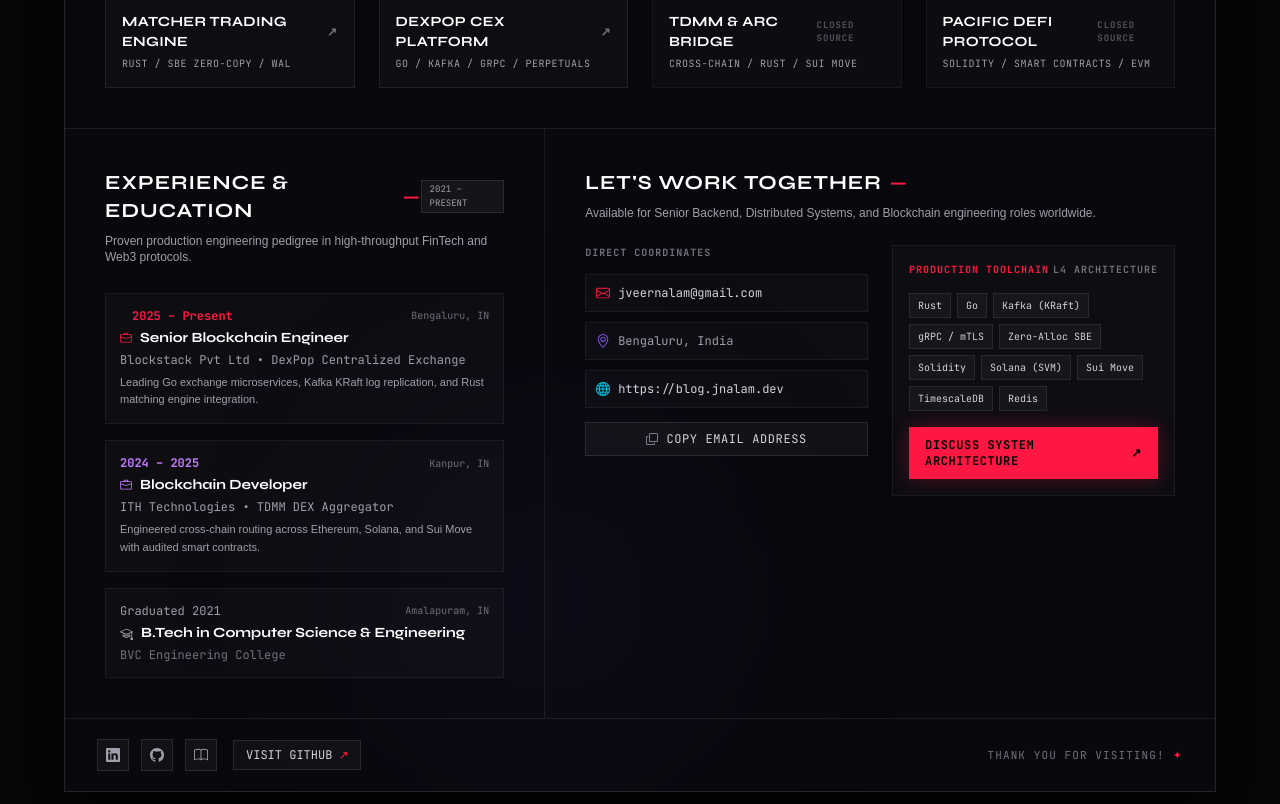
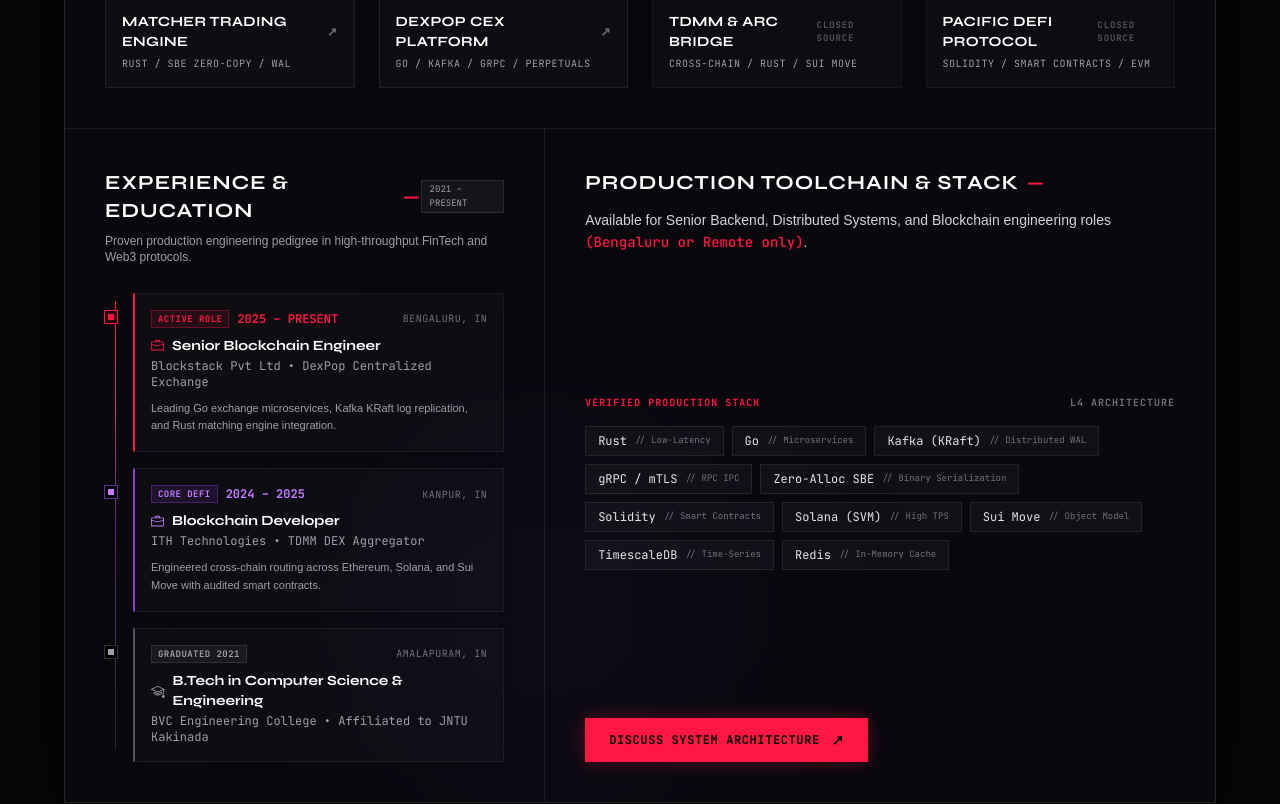
Before and after one commit to jveer634/jveer634, a React (Vite) app: page / in a window 1280 px wide. Shown: the part 1560-2364 px from the top of the page. Built offline with nearby package versions, Linux system fonts and the light colour scheme.

Commit message:
feat(dossier): streamline sections, add cyber-rail experience timeline, and route to /contact

```diff
--- a/src/components/ArchitecturalDossier.tsx
+++ b/src/components/ArchitecturalDossier.tsx
@@ -1,4 +1,5 @@
-import { useState, useEffect, useRef } from "react";
+import { useEffect, useRef } from "react";
+import { Link } from "react-router-dom";
 import gsap from "gsap";
 import { ScrollTrigger } from "gsap/ScrollTrigger";
 import {
@@ -6,30 +7,15 @@
     BsDiagram3,
     BsCpu,
     BsShieldCheck,
-    BsGithub,
-    BsLinkedin,
-    BsBook,
     BsBoxArrowUpRight,
-    BsEnvelope,
-    BsGeoAlt,
-    BsGlobe,
     BsBriefcase,
     BsMortarboard,
-    BsCopy,
-    BsCheck,
 } from "react-icons/bs";
 
 gsap.registerPlugin(ScrollTrigger);
 
 const ArchitecturalDossier = () => {
     const containerRef = useRef<HTMLElement>(null);
-    const [copied, setCopied] = useState(false);
-
-    const handleCopyEmail = () => {
-        navigator.clipboard.writeText("jveernalam@gmail.com");
-        setCopied(true);
-        setTimeout(() => setCopied(false), 2000);
-    };
 
     useEffect(() => {
         const ctx = gsap.context(() => {
@@ -165,8 +151,8 @@
                     <div className="lg:col-span-5 p-6 sm:p-8 md:p-10 flex flex-col justify-between space-y-6">
                         <div>
                             {/* Availability Badge - Hard Pointed */}
-                            <a
-                                href="#contact"
+                            <Link
+                                to="/contact"
                                 className="inline-flex items-center justify-between gap-4 px-4 py-2 rounded-none bg-white/[0.04] border border-white/10 hover:border-[#ff1744]/50 transition-colors group mb-6"
                             >
                                 <div>
@@ -180,7 +166,7 @@
                                 <span className="text-[#ff1744] font-bold text-sm group-hover:translate-x-0.5 group-hover:-translate-y-0.5 transition-transform">
                                     ↗
                                 </span>
-                            </a>
+                            </Link>
 
                             {/* Section Title */}
                             <h3 className="text-lg sm:text-xl font-bold font-syne uppercase tracking-wider text-white mb-3 flex items-center gap-2">
@@ -397,224 +383,171 @@
                             </p>
                         </div>
 
-                        {/* Experience Timeline Items - Hard Pointed */}
-                        <div className="space-y-4 pt-1">
-                            {/* Role 1 */}
-                            <div className="p-3.5 rounded-none bg-white/[0.02] border border-white/[0.06] hover:border-[#ff1744]/40 transition-colors space-y-1">
+                        {/* Experience Architectural Timeline: Connected Cyber Rail Design */}
+                        <div className="relative pl-6 sm:pl-7 space-y-4 pt-1 before:absolute before:left-2 sm:before:left-2.5 before:top-3 before:bottom-3 before:w-px before:bg-gradient-to-b before:from-[#ff1744] before:via-purple-500/50 before:to-zinc-800">
+                            {/* Role 1: Current Senior Role */}
+                            <div className="relative p-4 rounded-none bg-white/[0.02] border border-white/[0.06] border-l-2 border-l-[#ff1744] hover:bg-white/[0.04] transition-all space-y-2 group shadow-sm">
+                                {/* Beacon Node on the Rail */}
+                                <div className="absolute -left-[27px] sm:-left-[31px] top-4 w-3.5 h-3.5 rounded-none bg-black border border-[#ff1744] flex items-center justify-center">
+                                    <div className="w-1.5 h-1.5 rounded-none bg-[#ff1744] shadow-[0_0_8px_#ff1744] animate-pulse" />
+                                </div>
+
                                 <div className="flex items-center justify-between text-xs font-mono">
-                                    <span className="text-[#ff1744] font-bold flex items-center gap-1.5">
-                                        <span className="w-1.5 h-1.5 rounded-none bg-[#ff1744] animate-ping" />
-                                        2025 – Present
+                                    <span className="text-[#ff1744] font-bold flex items-center gap-2">
+                                        <span className="px-1.5 py-0.5 rounded-none bg-[#ff1744]/10 border border-[#ff1744]/30 text-[9px] uppercase tracking-wider">
+                                            ACTIVE ROLE
                                         </span>
-                                    <span className="text-zinc-500 text-[10px]">Bengaluru, IN</span>
+                                        <span>2025 – PRESENT</span>
+                                    </span>
+                                    <span className="text-zinc-500 text-[10px] uppercase font-mono tracking-wider">
+                                        BENGALURU, IN
+                                    </span>
                                 </div>
-                                <div className="text-sm font-syne font-bold text-white flex items-center gap-2">
-                                    <BsBriefcase size={12} className="text-[#ff1744]" />
+
+                                <div>
+                                    <div className="text-sm font-syne font-bold text-white flex items-center gap-2 group-hover:text-[#ff1744] transition-colors">
+                                        <BsBriefcase size={13} className="text-[#ff1744]" />
                                         <span>Senior Blockchain Engineer</span>
                                     </div>
-                                <div className="text-xs text-zinc-400 font-mono">
+                                    <div className="text-xs text-zinc-400 font-mono mt-0.5">
                                         Blockstack Pvt Ltd • DexPop Centralized Exchange
                                     </div>
+                                </div>
+
                                 <p className="text-[11px] text-zinc-400 font-light leading-relaxed pt-0.5">
                                     Leading Go exchange microservices, Kafka KRaft log replication,
                                     and Rust matching engine integration.
                                 </p>
                             </div>
 
-                            {/* Role 2 */}
-                            <div className="p-3.5 rounded-none bg-white/[0.02] border border-white/[0.06] hover:border-purple-500/40 transition-colors space-y-1">
+                            {/* Role 2: Previous Blockchain Developer */}
+                            <div className="relative p-4 rounded-none bg-white/[0.02] border border-white/[0.06] border-l-2 border-l-purple-500/80 hover:bg-white/[0.04] transition-all space-y-2 group shadow-sm">
+                                {/* Milestone Node on the Rail */}
+                                <div className="absolute -left-[27px] sm:-left-[31px] top-4 w-3.5 h-3.5 rounded-none bg-black border border-purple-500/60 flex items-center justify-center">
+                                    <div className="w-1.5 h-1.5 rounded-none bg-purple-400" />
+                                </div>
+
                                 <div className="flex items-center justify-between text-xs font-mono">
-                                    <span className="text-purple-400 font-bold">2024 – 2025</span>
-                                    <span className="text-zinc-500 text-[10px]">Kanpur, IN</span>
+                                    <span className="text-purple-400 font-bold flex items-center gap-2">
+                                        <span className="px-1.5 py-0.5 rounded-none bg-purple-500/10 border border-purple-500/30 text-[9px] uppercase tracking-wider">
+                                            CORE DEFI
+                                        </span>
+                                        <span>2024 – 2025</span>
+                                    </span>
+                                    <span className="text-zinc-500 text-[10px] uppercase font-mono tracking-wider">
+                                        KANPUR, IN
+                                    </span>
                                 </div>
-                                <div className="text-sm font-syne font-bold text-white flex items-center gap-2">
-                                    <BsBriefcase size={12} className="text-purple-400" />
+
+                                <div>
+                                    <div className="text-sm font-syne font-bold text-white flex items-center gap-2 group-hover:text-purple-400 transition-colors">
+                                        <BsBriefcase size={13} className="text-purple-400" />
                                         <span>Blockchain Developer</span>
                                     </div>
-                                <div className="text-xs text-zinc-400 font-mono">
+                                    <div className="text-xs text-zinc-400 font-mono mt-0.5">
                                         ITH Technologies • TDMM DEX Aggregator
                                     </div>
+                                </div>
+
                                 <p className="text-[11px] text-zinc-400 font-light leading-relaxed pt-0.5">
                                     Engineered cross-chain routing across Ethereum, Solana, and Sui
                                     Move with audited smart contracts.
                                 </p>
                             </div>
 
-                            {/* Degree */}
-                            <div className="p-3.5 rounded-none bg-white/[0.02] border border-white/[0.06] hover:border-zinc-700 transition-colors space-y-1">
+                            {/* Degree: Computer Science & Engineering */}
+                            <div className="relative p-4 rounded-none bg-white/[0.02] border border-white/[0.06] border-l-2 border-l-zinc-600 hover:bg-white/[0.04] transition-all space-y-2 group shadow-sm">
+                                {/* Academic Node on the Rail */}
+                                <div className="absolute -left-[27px] sm:-left-[31px] top-4 w-3.5 h-3.5 rounded-none bg-black border border-white/20 flex items-center justify-center">
+                                    <div className="w-1.5 h-1.5 rounded-none bg-zinc-400" />
+                                </div>
+
                                 <div className="flex items-center justify-between text-xs font-mono">
-                                    <span className="text-zinc-400">Graduated 2021</span>
-                                    <span className="text-zinc-500 text-[10px]">
-                                        Amalapuram, IN
+                                    <span className="text-zinc-400 font-bold flex items-center gap-2">
+                                        <span className="px-1.5 py-0.5 rounded-none bg-white/[0.05] border border-white/10 text-[9px] uppercase tracking-wider">
+                                            GRADUATED 2021
+                                        </span>
+                                    </span>
+                                    <span className="text-zinc-500 text-[10px] uppercase font-mono tracking-wider">
+                                        AMALAPURAM, IN
                                     </span>
                                 </div>
-                                <div className="text-sm font-syne font-bold text-white flex items-center gap-2">
-                                    <BsMortarboard size={13} className="text-zinc-400" />
+
+                                <div>
+                                    <div className="text-sm font-syne font-bold text-white flex items-center gap-2 group-hover:text-zinc-200 transition-colors">
+                                        <BsMortarboard size={14} className="text-zinc-400" />
                                         <span>B.Tech in Computer Science & Engineering</span>
                                     </div>
-                                <div className="text-xs text-zinc-500 font-mono">
-                                    BVC Engineering College
+                                    <div className="text-xs text-zinc-400 font-mono mt-0.5">
+                                        BVC Engineering College • Affiliated to JNTU Kakinada
+                                    </div>
                                 </div>
                             </div>
                         </div>
                     </div>
 
-                    {/* Right: Let's Work Together & Production Toolchain (Cols 6-12) */}
-                    <div
-                        id="contact"
-                        className="lg:col-span-7 p-6 sm:p-8 md:p-10 lg:border-l lg:border-white/[0.08] flex flex-col justify-start space-y-6 scroll-mt-24"
-                    >
-                        <div>
-                            <h3 className="text-lg sm:text-xl font-bold font-syne uppercase tracking-wider text-white mb-2 flex items-center gap-2">
-                                <span>LET'S WORK TOGETHER</span>
+                    {/* Right: Production Toolchain & Architectural Call to Action (Cols 6-12) */}
+                    <div className="lg:col-span-7 p-6 sm:p-8 md:p-10 lg:border-l lg:border-white/[0.08] flex flex-col justify-between space-y-6">
+                        <div className="space-y-3">
+                            <h3 className="text-lg sm:text-xl font-bold font-syne uppercase tracking-wider text-white flex items-center gap-2">
+                                <span>PRODUCTION TOOLCHAIN & STACK</span>
                                 <span className="text-[#ff1744]">—</span>
                             </h3>
-                            <p className="text-xs text-zinc-400 font-light">
+                            <p className="text-xs sm:text-sm text-zinc-300 font-light leading-relaxed">
                                 Available for Senior Backend, Distributed Systems, and Blockchain
-                                engineering roles worldwide.
+                                engineering roles{" "}
+                                <span className="text-[#ff1744] font-mono font-medium">
+                                    (Bengaluru or Remote only)
+                                </span>
+                                .
                             </p>
                         </div>
 
-                        <div className="grid grid-cols-1 md:grid-cols-2 gap-6 items-start">
-                            {/* Direct Communication Channels */}
-                            <div className="space-y-3.5">
-                                <div className="text-[10px] font-mono uppercase tracking-widest text-zinc-500 font-bold">
-                                    DIRECT COORDINATES
-                                </div>
-                                <div className="space-y-2.5 text-xs font-mono text-zinc-300">
-                                    <a
-                                        href="mailto:jveernalam@gmail.com"
-                                        className="flex items-center gap-2 hover:text-[#ff1744] transition-colors p-2.5 rounded-none bg-white/[0.02] border border-white/[0.06]"
-                                    >
-                                        <BsEnvelope size={14} className="text-[#ff1744] shrink-0" />
-                                        <span className="truncate">jveernalam@gmail.com</span>
-                                    </a>
-                                    <div className="flex items-center gap-2 text-zinc-400 p-2.5 rounded-none bg-white/[0.02] border border-white/[0.06]">
-                                        <BsGeoAlt size={14} className="text-[#8b5cf6] shrink-0" />
-                                        <span className="truncate">Bengaluru, India</span>
-                                    </div>
-                                    <a
-                                        href="https://blog.jnalam.dev"
-                                        target="_blank"
-                                        rel="noopener noreferrer"
-                                        className="flex items-center gap-2 hover:text-white transition-colors p-2.5 rounded-none bg-white/[0.02] border border-white/[0.06]"
-                                    >
-                                        <BsGlobe size={14} className="text-cyan-400 shrink-0" />
-                                        <span className="truncate">https://blog.jnalam.dev</span>
-                                    </a>
-                                </div>
-
-                                {/* Interactive Copy Email Button */}
-                                <button
-                                    onClick={handleCopyEmail}
-                                    className="w-full flex items-center justify-center gap-2 py-2 px-3 rounded-none bg-white/[0.04] hover:bg-white/10 border border-white/10 hover:border-white/30 text-xs font-mono uppercase tracking-wider text-zinc-300 hover:text-white transition-all cursor-pointer"
-                                >
-                                    {copied ? (
-                                        <>
-                                            <BsCheck size={16} className="text-emerald-400" />
-                                            <span className="text-emerald-400 font-bold">
-                                                COPIED TO CLIPBOARD!
-                                            </span>
-                                        </>
-                                    ) : (
-                                        <>
-                                            <BsCopy size={12} className="text-zinc-400" />
-                                            <span>COPY EMAIL ADDRESS</span>
-                                        </>
-                                    )}
-                                </button>
-                            </div>
-
-                            {/* Production Arsenal & Action Trigger */}
-                            <div className="p-4 rounded-none bg-white/[0.02] border border-white/[0.06] space-y-4">
+                        {/* Production Toolchain Arsenal */}
+                        <div className="space-y-4">
                             <div className="text-[10px] font-mono uppercase tracking-widest text-[#ff1744] font-bold flex items-center justify-between">
-                                    <span>PRODUCTION TOOLCHAIN</span>
+                                <span>VERIFIED PRODUCTION STACK</span>
                                 <span className="text-zinc-500">L4 ARCHITECTURE</span>
                             </div>
 
-                                <div className="flex flex-wrap gap-1.5">
+                            <div className="flex flex-wrap gap-2">
                                 {[
-                                        "Rust",
-                                        "Go",
-                                        "Kafka (KRaft)",
-                                        "gRPC / mTLS",
-                                        "Zero-Alloc SBE",
-                                        "Solidity",
-                                        "Solana (SVM)",
-                                        "Sui Move",
-                                        "TimescaleDB",
-                                        "Redis",
+                                    { name: "Rust", category: "Low-Latency" },
+                                    { name: "Go", category: "Microservices" },
+                                    { name: "Kafka (KRaft)", category: "Distributed WAL" },
+                                    { name: "gRPC / mTLS", category: "RPC IPC" },
+                                    { name: "Zero-Alloc SBE", category: "Binary Serialization" },
+                                    { name: "Solidity", category: "Smart Contracts" },
+                                    { name: "Solana (SVM)", category: "High TPS" },
+                                    { name: "Sui Move", category: "Object Model" },
+                                    { name: "TimescaleDB", category: "Time-Series" },
+                                    { name: "Redis", category: "In-Memory Cache" },
                                 ].map((tech) => (
-                                        <span
-                                            key={tech}
-                                            className="text-[10px] font-mono px-2 py-1 rounded-none bg-white/[0.04] border border-white/[0.08] text-zinc-300 hover:border-[#ff1744]/50 transition-colors"
+                                    <div
+                                        key={tech.name}
+                                        className="px-3 py-1.5 rounded-none bg-white/[0.03] border border-white/[0.08] hover:border-[#ff1744]/50 hover:bg-white/[0.06] transition-all flex items-center gap-2"
                                     >
-                                            {tech}
+                                        <span className="text-xs font-mono text-zinc-200">
+                                            {tech.name}
                                         </span>
+                                        <span className="text-[9px] font-mono text-zinc-500 hidden sm:inline">
+                                            // {tech.category}
+                                        </span>
+                                    </div>
                                 ))}
-                                </div>
-
-                                <a
-                                    href="mailto:jveernalam@gmail.com"
-                                    className="w-full py-2.5 px-4 rounded-none bg-[#ff1744] hover:bg-white text-black font-mono font-bold text-xs uppercase tracking-wider flex items-center justify-center gap-2 transition-all duration-300 shadow-[0_0_20px_rgba(255,23,68,0.3)] mt-2"
-                                >
-                                    <span>DISCUSS SYSTEM ARCHITECTURE</span>
-                                    <span>↗</span>
-                                </a>
-                            </div>
-                        </div>
                             </div>
                         </div>
 
-                {/* =========================================================================
-                    ROW 4: SUB-FOOTER INSIDE CONTAINER - HARD POINTED
-                    ========================================================================= */}
-                <div className="border-t border-white/[0.08] px-6 sm:px-8 py-5 flex flex-col sm:flex-row items-center justify-between gap-4 text-xs font-mono text-zinc-400 relative z-10">
-                    <div className="flex items-center gap-4">
-                        <div className="flex items-center gap-3 text-zinc-400">
-                            <a
-                                href="https://www.linkedin.com/in/jveernalam/"
-                                target="_blank"
-                                rel="noopener noreferrer"
-                                className="w-8 h-8 rounded-none bg-white/[0.04] border border-white/10 hover:border-[#ff1744] hover:text-[#ff1744] flex items-center justify-center transition-colors"
-                                title="LinkedIn"
+                        {/* Direct Action Trigger */}
+                        <div className="pt-2">
+                            <Link
+                                to="/contact"
+                                className="w-full sm:w-auto inline-flex items-center justify-center gap-3 py-3 px-6 rounded-none bg-[#ff1744] hover:bg-white text-black font-mono font-bold text-xs uppercase tracking-wider transition-all duration-300 shadow-[0_0_20px_rgba(255,23,68,0.3)] cursor-pointer"
                             >
-                                <BsLinkedin size={14} />
-                            </a>
-                            <a
-                                href="https://www.github.com/jveer634/"
-                                target="_blank"
-                                rel="noopener noreferrer"
-                                className="w-8 h-8 rounded-none bg-white/[0.04] border border-white/10 hover:border-[#8b5cf6] hover:text-[#8b5cf6] flex items-center justify-center transition-colors"
-                                title="GitHub"
-                            >
-                                <BsGithub size={14} />
-                            </a>
-                            <a
-                                href="https://blog.jnalam.dev"
-                                target="_blank"
-                                rel="noopener noreferrer"
-                                className="w-8 h-8 rounded-none bg-white/[0.04] border border-white/10 hover:border-white hover:text-white flex items-center justify-center transition-colors"
-                                title="Web3 Engineering Blog"
-                            >
-                                <BsBook size={14} />
-                            </a>
+                                <span>DISCUSS SYSTEM ARCHITECTURE</span>
+                                <span className="text-sm font-bold">↗</span>
+                            </Link>
                         </div>
-
-                        <a
-                            href="https://github.com/jveer634"
-                            target="_blank"
-                            rel="noopener noreferrer"
-                            className="inline-flex items-center gap-1.5 px-3 py-1.5 rounded-none bg-white/[0.04] border border-white/10 hover:border-[#ff1744] text-zinc-300 hover:text-white transition-colors"
-                        >
-                            <span>VISIT GITHUB</span>
-                            <span className="text-[#ff1744]">↗</span>
-                        </a>
-                    </div>
-
-                    <div className="text-[11px] font-mono text-zinc-500 uppercase tracking-widest flex items-center gap-2">
-                        <span>THANK YOU FOR VISITING!</span>
-                        <span className="text-[#ff1744]">✦</span>
                     </div>
                 </div>
             </div>
```
Lines whose indentation alone changed are shown as unchanged.
